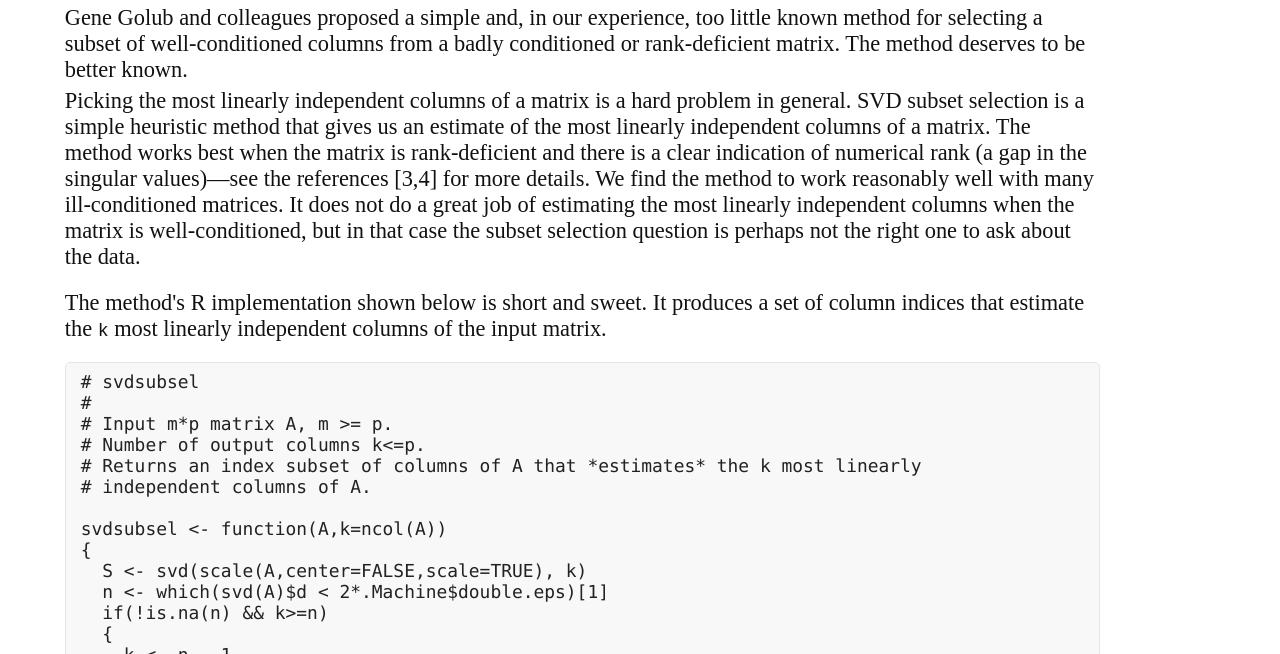
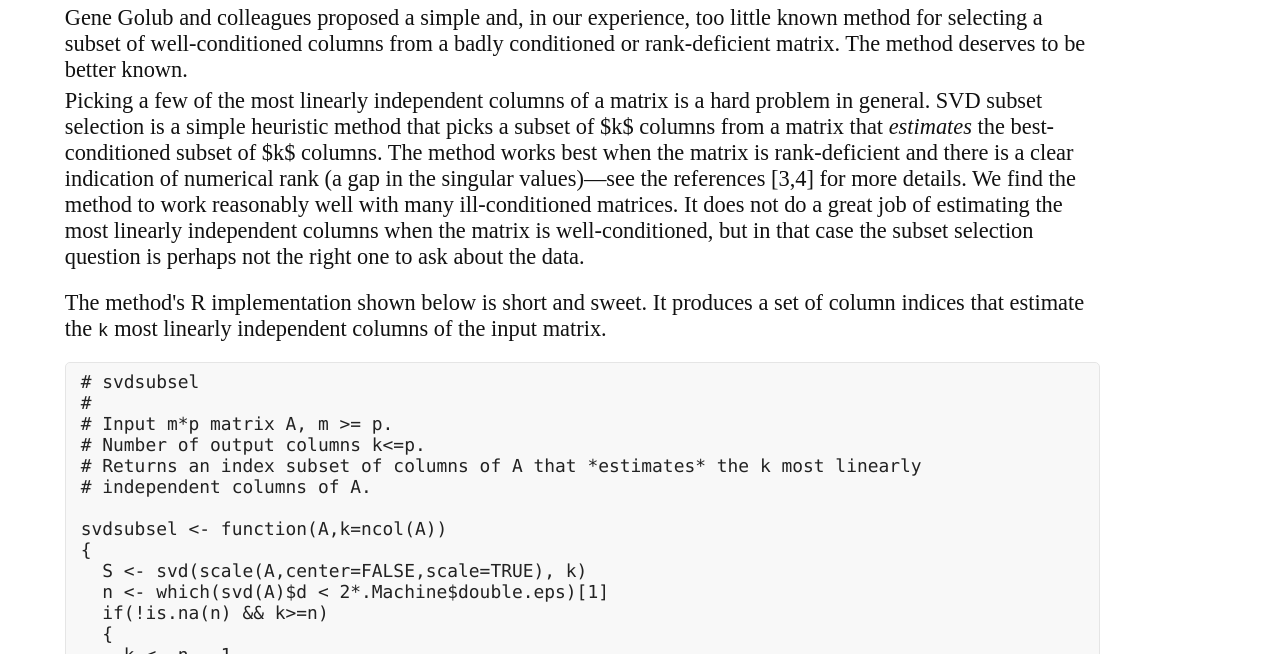
Before and after one commit to bwlewis/GLM, a plain HTML site: page svdss.html in a window 1280 px wide. Shown: the part 146-800 px from the top of the page. Drawn offline with Linux system fonts and the light colour scheme.

Commit message:
svdss notes

```diff
--- a/svdss.html
+++ b/svdss.html
@@ -27,16 +27,16 @@ better known.
 
 <p>
 
-Picking the most linearly independent columns of a matrix is a hard problem in
-general. SVD subset selection is a simple heuristic method that gives us an
-estimate of the most linearly independent columns of a matrix.  The method
-works best when the matrix is rank-deficient and there is a clear indication of
-numerical rank (a gap in the singular values)&mdash;see the references [3,4]
-for more details. We find the method to work reasonably well with many
-ill-conditioned matrices. It does not do a great job of estimating the most
-linearly independent columns when the matrix is well-conditioned, but in that
-case the subset selection question is perhaps not the right one to ask about
-the data.
+Picking a few of the most linearly independent columns of a matrix is a hard
+problem in general. SVD subset selection is a simple heuristic method that
+picks a subset of $k$ columns from a matrix that <i>estimates</i> the
+best-conditioned subset of $k$ columns.  The method works best when the matrix
+is rank-deficient and there is a clear indication of numerical rank (a gap in
+the singular values)&mdash;see the references [3,4] for more details. We find
+the method to work reasonably well with many ill-conditioned matrices. It does
+not do a great job of estimating the most linearly independent columns when the
+matrix is well-conditioned, but in that case the subset selection question is
+perhaps not the right one to ask about the data.
 
 <p>
 
```
